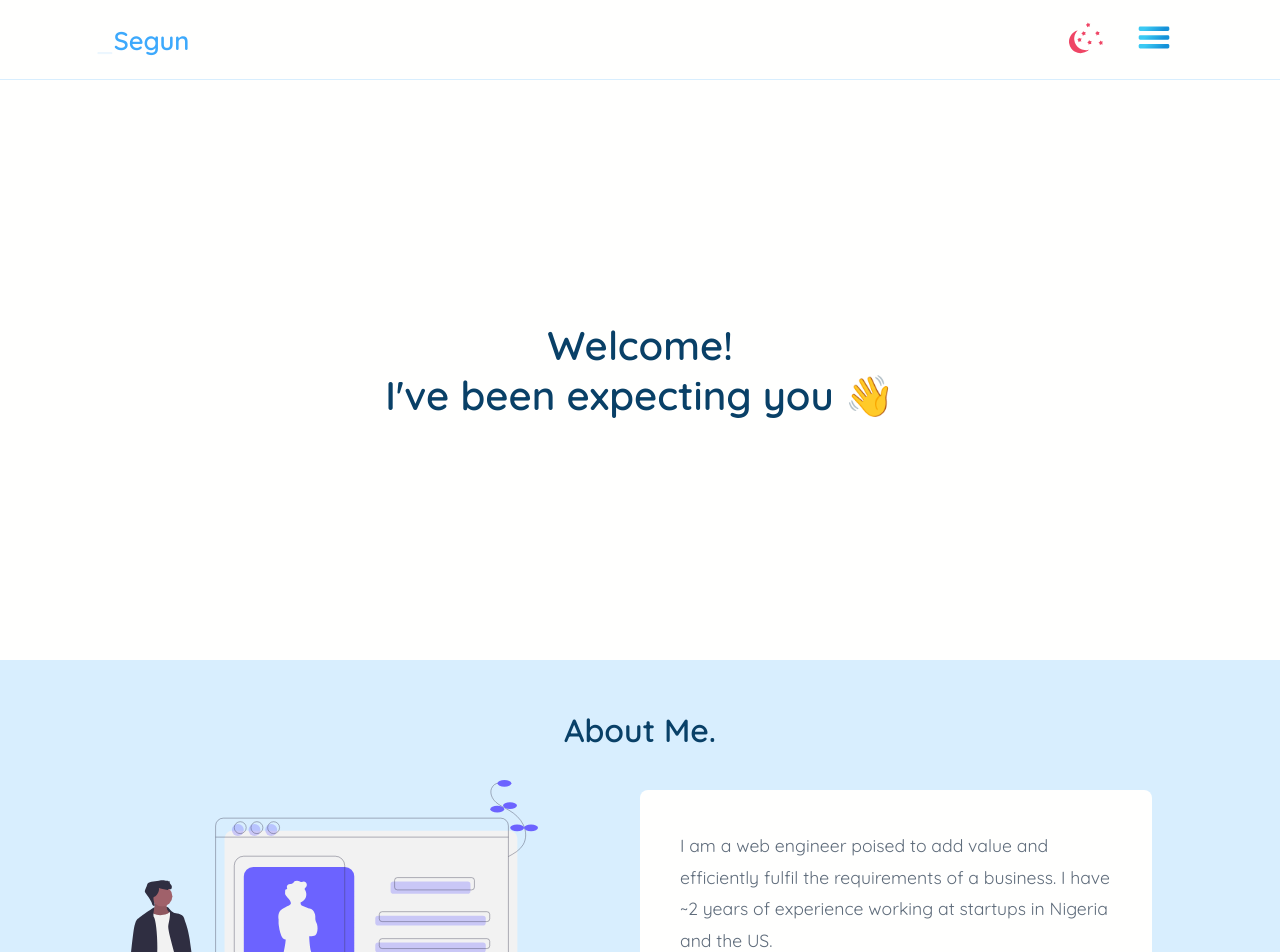
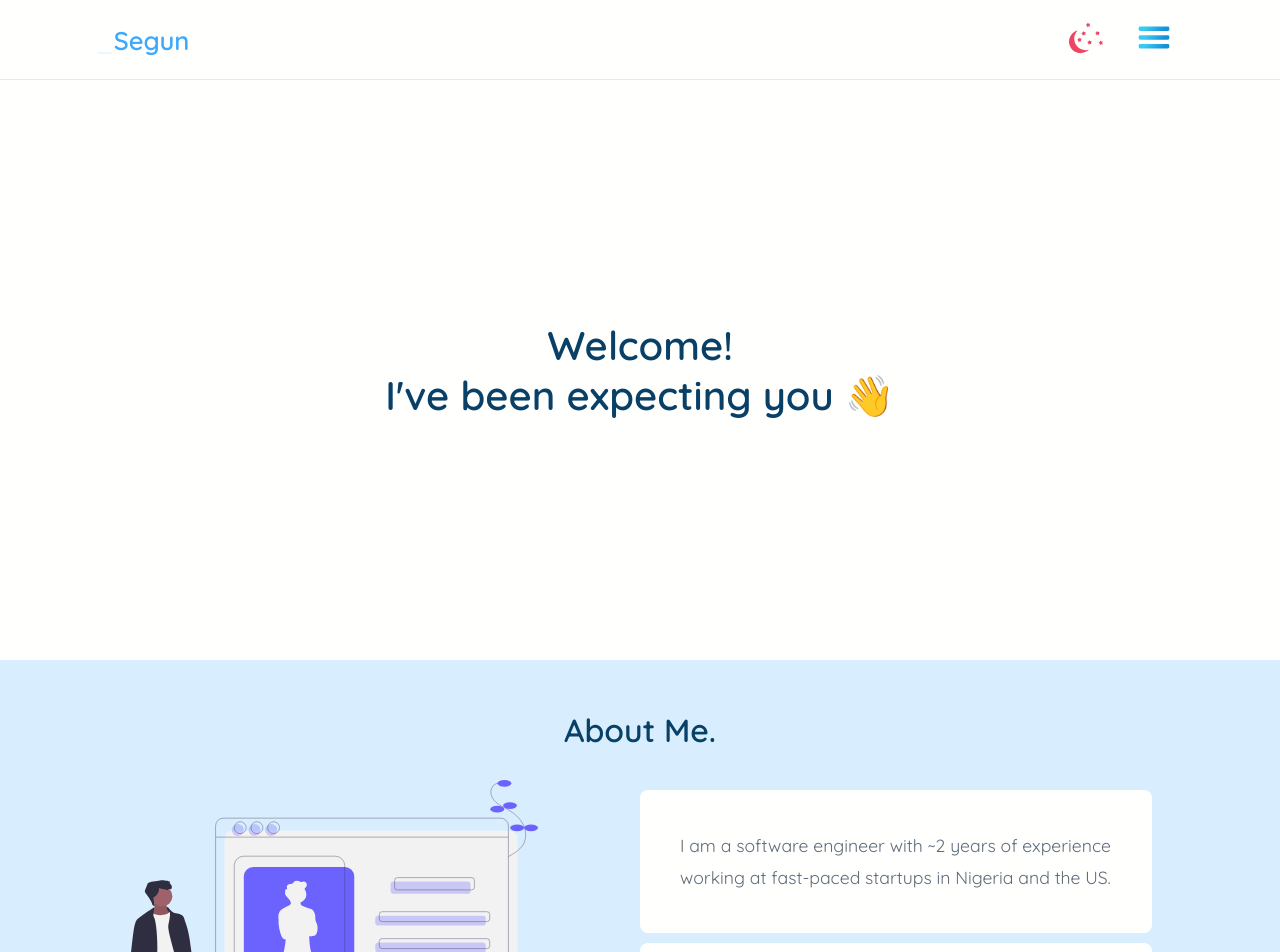
Before and after one commit to Segun98/portfolio, a Vue app: page / in a window 1280 px wide. Shown: the top 952 px of the page. Built offline with nearby package versions, Linux system fonts and the light colour scheme.

Commit message:
update copy

```diff
--- a/src/components/About.vue
+++ b/src/components/About.vue
@@ -11,9 +11,8 @@
               this.isDark ? { color: 'white', background: '#0c0c0c' } : {},
             ]"
           >
-            I am a web engineer poised to add value and efficiently fulfil the
-            requirements of a business. I have ~2 years of experience working at
-            startups in Nigeria and the US.
+            I am a software engineer with ~2 years of experience working at
+            fast-paced startups in Nigeria and the US.
           </p>
 
           <p
```
